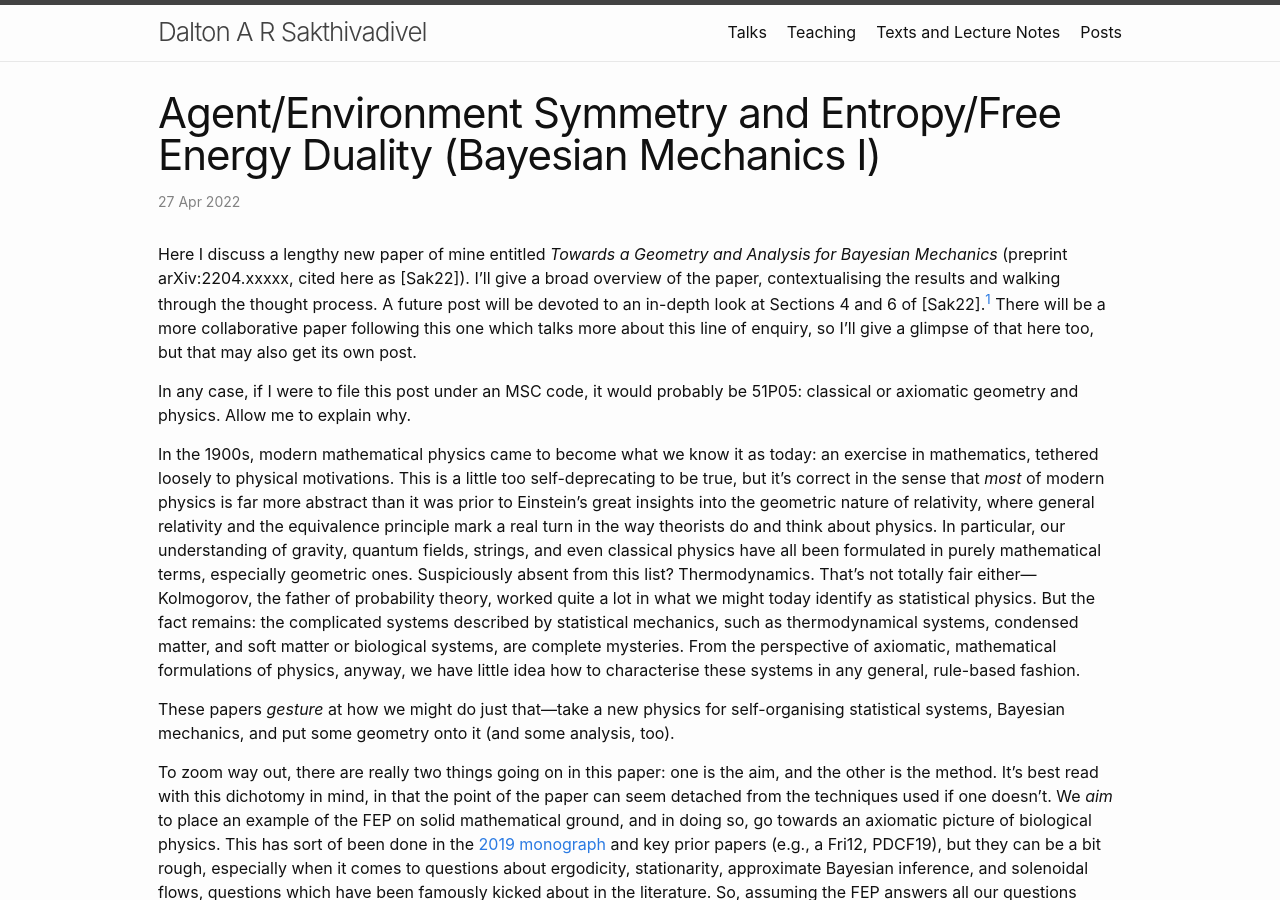
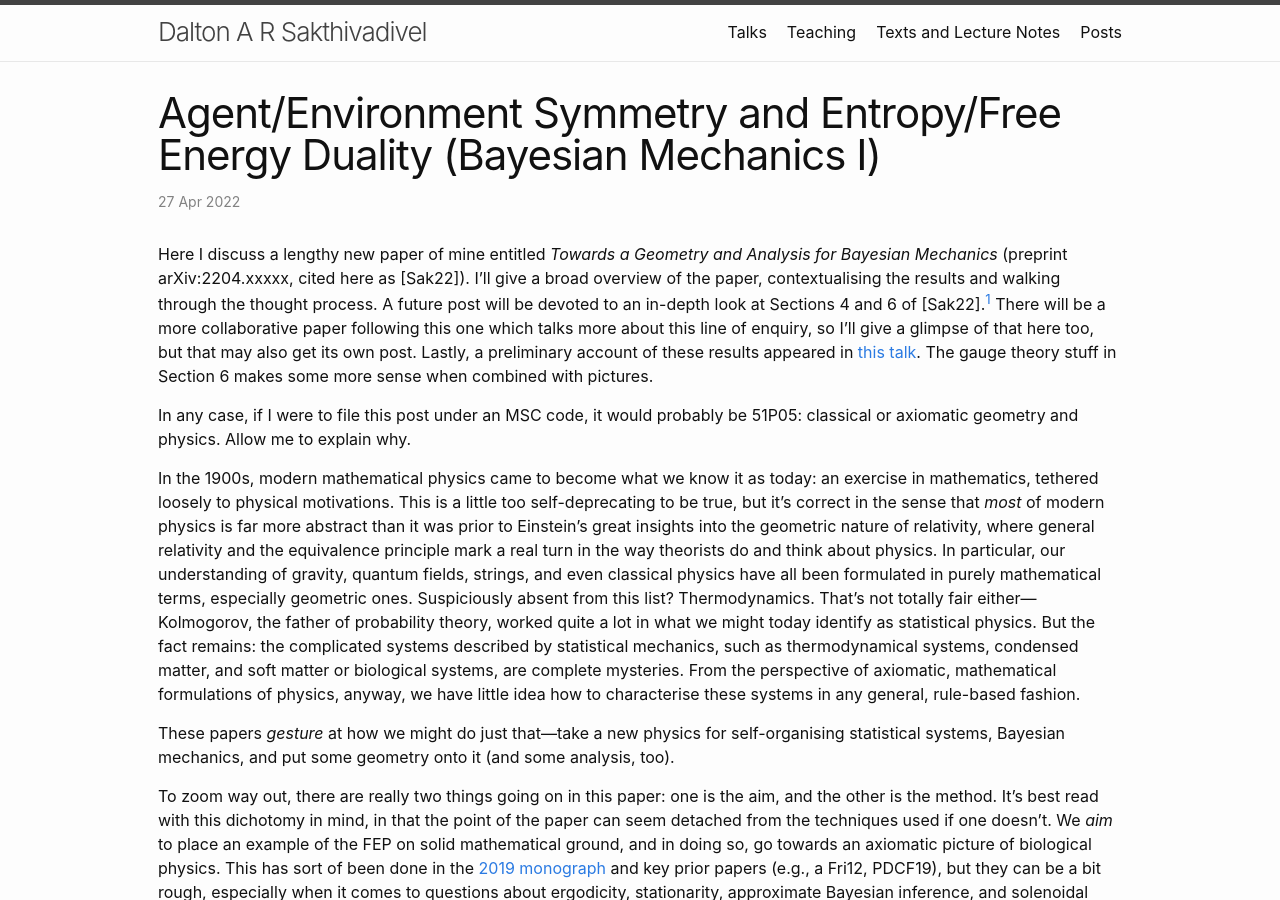
Before and after one commit to DARSakthi/DARSakthi.github.io, a Jekyll site: the page built from _posts/2022-04-27-BMech-I.markdown, in a window 1280 px wide and 900 px high. Built offline with Jekyll 4.4.1, drawn with Linux system fonts in a browser that asks for light colours; formulas are drawn with MathJax 3; comment, search, counter and statistics services are not loaded.

Commit message:
Addition

```diff
--- a/_posts/2022-04-27-BMech-I.markdown
+++ b/_posts/2022-04-27-BMech-I.markdown
@@ -9,7 +9,7 @@ tags:
   - reading guides
 ---
 
-Here I discuss a lengthy new paper of mine entitled _Towards a Geometry and Analysis for Bayesian Mechanics_ (preprint arXiv:2204.xxxxx, cited here as [Sak22]). I'll give a broad overview of the paper, contextualising the results and walking through the thought process. A future post will be devoted to an in-depth look at Sections 4 and 6 of [Sak22].[^1] There will be a more collaborative paper following this one which talks more about this line of enquiry, so I'll give a glimpse of that here too, but that may also get its own post.
+Here I discuss a lengthy new paper of mine entitled _Towards a Geometry and Analysis for Bayesian Mechanics_ (preprint arXiv:2204.xxxxx, cited here as [Sak22]). I'll give a broad overview of the paper, contextualising the results and walking through the thought process. A future post will be devoted to an in-depth look at Sections 4 and 6 of [Sak22].[^1] There will be a more collaborative paper following this one which talks more about this line of enquiry, so I'll give a glimpse of that here too, but that may also get its own post. Lastly, a preliminary account of these results appeared in [this talk](https://darsakthi.github.io/talks/tnb-1). The gauge theory stuff in Section 6 makes some more sense when combined with pictures.
 
 In any case, if I were to file this post under an MSC code, it would probably be 51P05: classical or axiomatic geometry and physics. Allow me to explain why.
 
```
